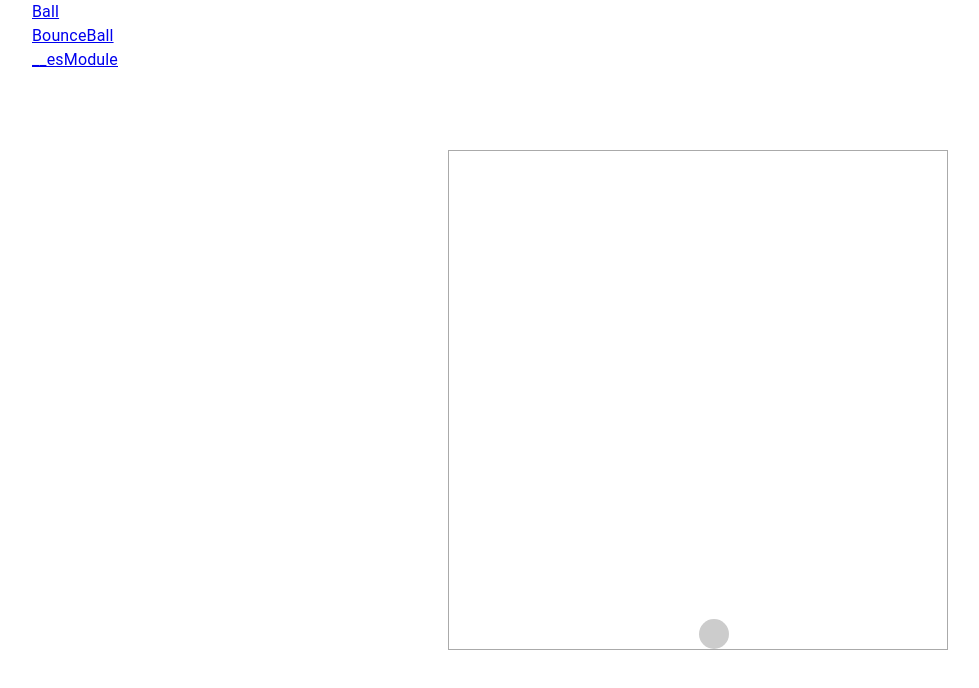
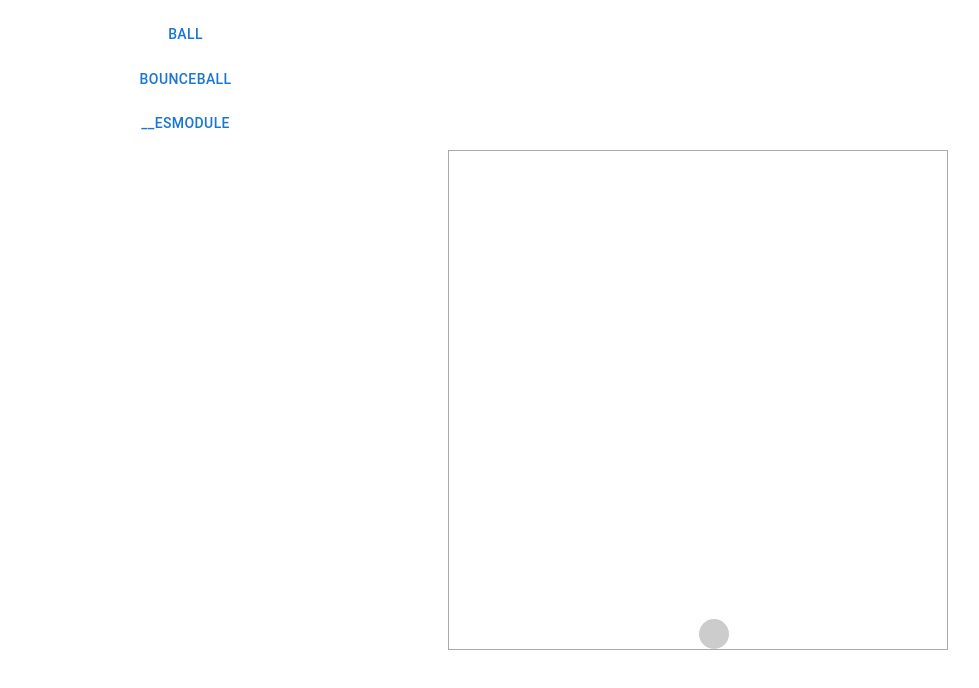
Before and after one commit to woq1124/interactive, a React app: page /BounceBall in a window 1280 px wide. Shown: the top 688 px of the page, without its empty margins (96-1075 px from the left). Built offline with nearby package versions, Linux system fonts and the light colour scheme.

Commit message:
fix: chore

```diff
--- a/src/app/components/BounceBall/BounceBall.tsx
+++ b/src/app/components/BounceBall/BounceBall.tsx
@@ -42,8 +42,8 @@ function BounceBall() {
       }
       xDiff = e.offsetX - clickedXPosition;
       yDiff = e.offsetY - clickedYPosition;
-      ballProperties.velocityX -= xDiff;
-      ballProperties.velocityY -= yDiff;
+      ballProperties.velocityX -= xDiff / 3;
+      ballProperties.velocityY -= yDiff / 3;
       isGrabbed = false;
     };
 
--- a/src/app/layouts/Layout/Layout.tsx
+++ b/src/app/layouts/Layout/Layout.tsx
@@ -1,4 +1,5 @@
 import React from 'react';
+import { Button, Stack } from '@mui/material';
 import { Link, Outlet } from 'react-router-dom';
 import * as components from '../../components';
 
@@ -24,12 +25,15 @@ function Layout() {
         alignItems: 'center',
       }}
     >
-      <div css={{
-        width: '30%', height: '100%', display: 'flex', flexDirection: 'column',
-      }}
+      <Stack
+        flexDirection="column"
+        width="30%"
+        height="100%"
+        padding={2}
+        spacing={1}
       >
-        {Object.keys(components).map((route) => <Link key={route} to={route}>{route}</Link>)}
-      </div>
+        {Object.keys(components).map((route) => <Button component={Link} key={route} to={route}>{route}</Button>)}
+      </Stack>
       <div css={{
         width: '70%', height: '100%', display: 'flex', justifyContent: 'center', alignItems: 'center',
       }}
```
